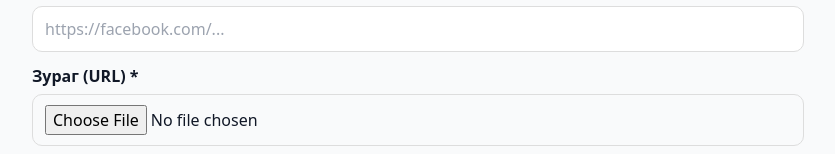
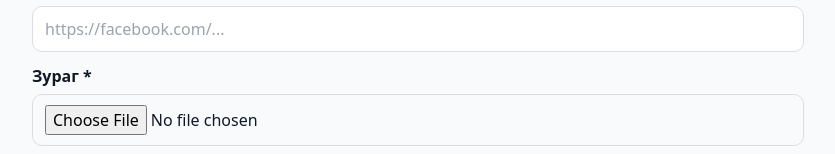
Before and after one commit to Boldmaa4421/raffle-app, a Next.js app: page /admin/raffles/new in a window 1280 px wide. Shown: the part 538-692 px from the top of the page, without its empty margins (222-1057 px from the left). Built offline with nearby package versions, Linux system fonts and the light colour scheme.

Commit message:
Fix: image upload

```diff
--- a/src/app/admin/raffles/new/page.tsx
+++ b/src/app/admin/raffles/new/page.tsx
@@ -51,7 +51,7 @@ async function uploadImage(file: File) {
     }
 
     if (!imageUrl.trim()) {
-      alert("Зураг (imageUrl) оруулна уу. (Одоохондоо URL байдлаар)");
+      alert("Зураг upload хийнэ үү.");
       return;
     }
 
@@ -122,30 +122,36 @@ router.refresh();
           <input value={fbUrl} onChange={(e) => setFbUrl(e.target.value)} style={input} placeholder="https://facebook.com/..." />
         </Field>
 
-        <Field label="Зураг (URL) *">
+        <Field label="Зураг *">
           <input
             type="file"
             accept="image/*"
             onChange={async (e) => {
               const file = e.target.files?.[0];
               if (!file) return;
-
               await uploadImage(file);
             }}
             style={input}
           />
-          {imageUrl.trim() ? (
+          {uploading && (
+            <div style={{ marginTop: 6, color: "#555", fontWeight: 700 }}>
+              Cloudinary-д upload хийж байна...
+            </div>
+          )}
+          {!uploading && imageUrl.trim() && (
             <div style={{ marginTop: 8 }}>
               {/* eslint-disable-next-line @next/next/no-img-element */}
               <img
-  src={imageUrl.trim()}
+                src={imageUrl}
                 alt="preview"
-  referrerPolicy="no-referrer" style={{ width: "100%", maxWidth: 480, borderRadius: 12, border: "1px solid #eee" }} />
+                referrerPolicy="no-referrer"
+                style={{ width: "100%", maxWidth: 480, borderRadius: 12, border: "1px solid #eee" }}
+              />
             </div>
-          ) : null}
+          )}
         </Field>
 
-        <button disabled={saving} style={btn}>
+        <button disabled={saving || uploading} style={btn}>
           {saving ? "Хадгалж байна..." : "Хадгалах"}
         </button>
       </form>
```
Lines whose indentation alone changed are shown as unchanged.
